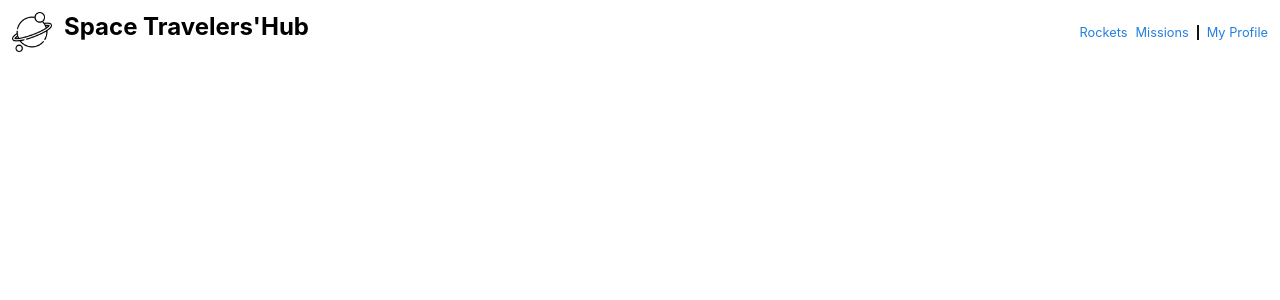
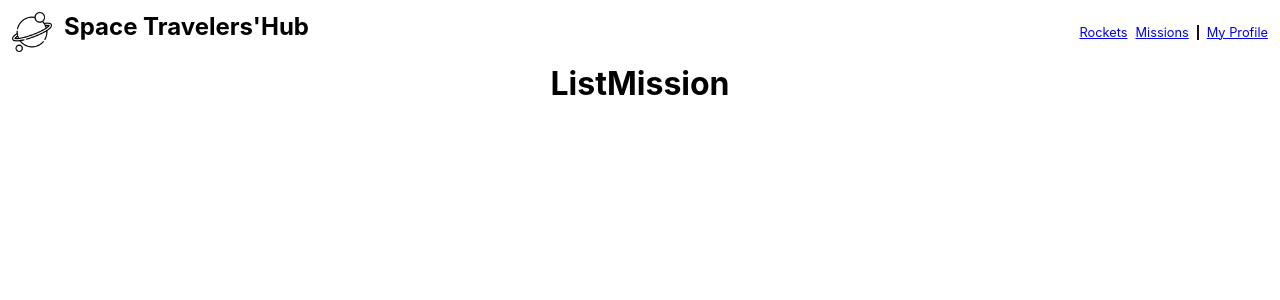
Before and after one commit to Trast00/SpaceX-Group-Project, a React (Create React App) app: page /Missions in a window 1280 px wide. Shown: the top 300 px of the page. Built offline with nearby package versions, Linux system fonts and the light colour scheme.

Commit message:
Update Navbar

```diff
--- a/src/App.js
+++ b/src/App.js
@@ -1,10 +1,19 @@
 import './App.css';
 import Navbar from './components/Navbar';
+import { Routes, Route } from 'react-router-dom';
+import ListMission from './components/pages/ListMission';
+import ListRockect from './components/pages/ListRockect';
+import Profile from './components/pages/Profile';
 
 function App() {
   return (
     <div className="App">
       <Navbar />
+      <Routes>
+        <Route path="/" element={<ListRockect />} />
+        <Route path="/Missions" element={<ListMission />} />
+        <Route path="/My Profile" element={<Profile />} />
+      </Routes>
     </div>
   );
 }
--- a/src/components/Navbar.js
+++ b/src/components/Navbar.js
@@ -1,6 +1,7 @@
 import React from 'react';
 import logo from '../assets/images/planet.png';
 import './Navbar.css';
+import { NavLink } from 'react-router-dom';
 
 function Navbar() {
   return (
@@ -10,10 +11,22 @@ function Navbar() {
       <h1>Space Travelers'Hub</h1>
     </div>
     <ul className='flex-center no-style list-nav'>
-      <li>Rockets</li>
-      <li>Missions</li>
+      <li>
+      <NavLink to="" path="/" exact>
+         Rockets
+        </NavLink>
+      </li>
+      <li>
+      <NavLink to="Missions" path="/Missions">
+      Missions
+        </NavLink>
+      </li>
       <hr className='seprator'/>
-      <li>My Profile</li>
+      <li>
+      <NavLink to="My Profile" path="/My Profile">
+         My Profile
+        </NavLink>
+      </li>
     </ul>
   </nav>
   )
--- /dev/null
+++ b/src/components/pages/ListMission.js
@@ -0,0 +1,11 @@
+import React from 'react'
+
+const ListMission = () => {
+  return (
+    <div>
+      <h1>ListMission</h1>
+    </div>
+  )
+}
+
+export default ListMission
--- /dev/null
+++ b/src/components/pages/ListRockect.js
@@ -0,0 +1,11 @@
+import React from 'react'
+
+const ListRockect = () => {
+  return (
+    <div>
+      <h1>List Rocket</h1>
+    </div>
+  )
+}
+
+export default ListRockect
--- /dev/null
+++ b/src/components/pages/Profile.js
@@ -0,0 +1,9 @@
+import React from 'react'
+
+const Profile = () => {
+  return (
+    <div>Profile</div>
+  )
+}
+
+export default Profile
--- a/src/index.js
+++ b/src/index.js
@@ -2,9 +2,12 @@ import React from 'react';
 import ReactDOM from 'react-dom/client';
 import './index.css';
 import App from './App';
+import { BrowserRouter as Router } from 'react-router-dom';
 const root = ReactDOM.createRoot(document.getElementById('root'));
 root.render(
   <React.StrictMode>
+    <Router>
     <App />
+    </Router>
   </React.StrictMode>
 );
```
